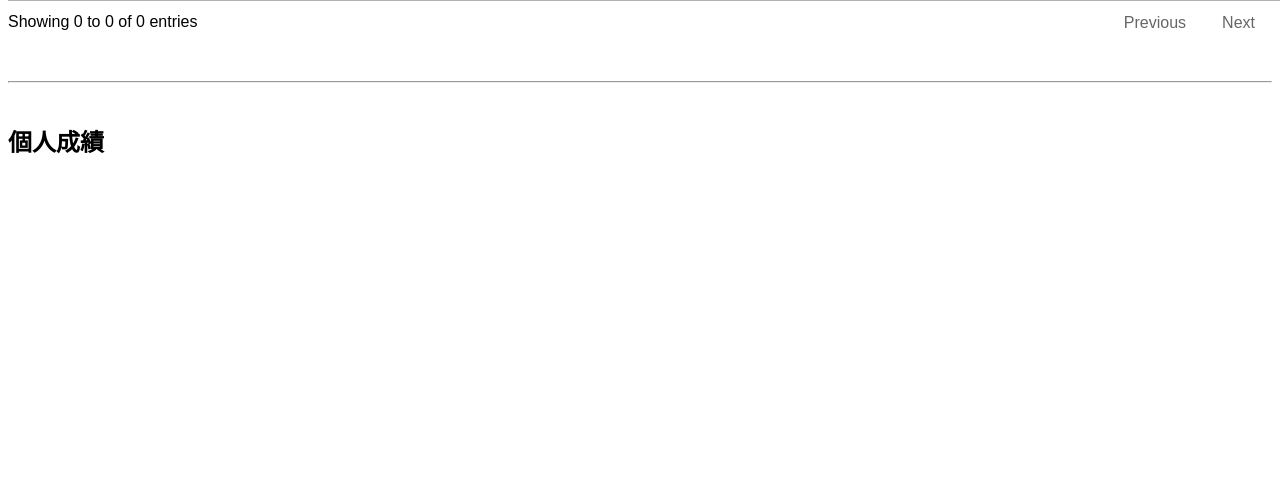
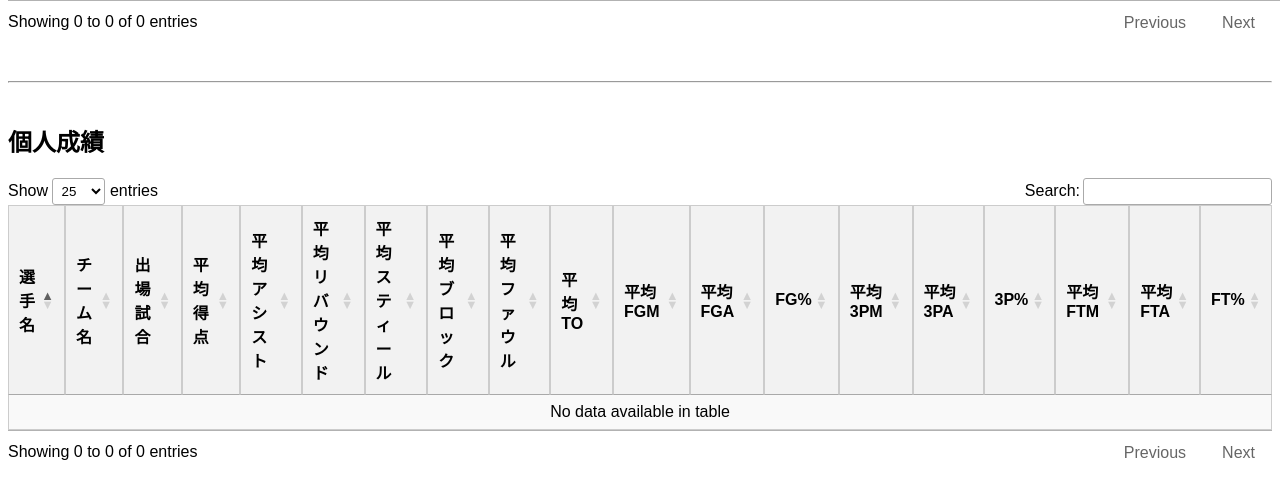
Before and after one commit to mito0612uni/NBA2K26-JPL, a Flask app: page /stats in a window 1280 px wide; the page is wider, and only the part inside the window is pictured. Shown: the part 311-800 px from the top of that part. Run offline with Flask 3, Linux system fonts and the light colour scheme; data that the repository does not hold is empty; some libraries are stand-ins or nearby versions.

Commit message:
Fix individual stats table in stats.html

```diff
--- a/templates/stats.html
+++ b/templates/stats.html
@@ -15,7 +15,6 @@
     <tbody>
       {% for team in team_stats %}
       <tr>
-        {# ★★★ ここを修正 team.name -> team.team_name ★★★ #}
         <td>{{ team.team_name }}</td>
         <td>{{ team.league }}</td>
         <td>{{ team.wins }}</td>
@@ -47,8 +46,43 @@
   <hr style="margin: 40px 0;">
 
   <h2>個人成績</h2>
+  {# ★★★ ここからが抜けていた部分です ★★★ #}
   <table id="individual-stats-table" class="display" style="width:100%">
-    </table>
+    <thead>
+      <tr>
+        <th>選手名</th><th>チーム名</th><th>出場試合</th><th>平均得点</th><th>平均アシスト</th>
+        <th>平均リバウンド</th><th>平均スティール</th><th>平均ブロック</th><th>平均ファウル</th>
+        <th>平均TO</th><th>平均FGM</th><th>平均FGA</th><th>FG%</th><th>平均3PM</th>
+        <th>平均3PA</th><th>3P%</th><th>平均FTM</th><th>平均FTA</th><th>FT%</th>
+      </tr>
+    </thead>
+    <tbody>
+      {% for stat in individual_stats %}
+      <tr>
+        <td>{{ stat.player_name }}</td>
+        <td>{{ stat.team_name }}</td>
+        <td>{{ stat.games_played }}</td>
+        <td>{{ "%.1f"|format(stat.avg_pts) }}</td>
+        <td>{{ "%.1f"|format(stat.avg_ast) }}</td>
+        <td>{{ "%.1f"|format(stat.avg_reb) }}</td>
+        <td>{{ "%.1f"|format(stat.avg_stl) }}</td>
+        <td>{{ "%.1f"|format(stat.avg_blk) }}</td>
+        <td>{{ "%.1f"|format(stat.avg_foul) }}</td>
+        <td>{{ "%.1f"|format(stat.avg_turnover) }}</td>
+        <td>{{ "%.1f"|format(stat.avg_fgm) }}</td>
+        <td>{{ "%.1f"|format(stat.avg_fga) }}</td>
+        <td>{{ "%.1f"|format(stat.fg_pct) }}</td>
+        <td>{{ "%.1f"|format(stat.avg_three_pm) }}</td>
+        <td>{{ "%.1f"|format(stat.avg_three_pa) }}</td>
+        <td>{{ "%.1f"|format(stat.three_p_pct) }}</td>
+        <td>{{ "%.1f"|format(stat.avg_ftm) }}</td>
+        <td>{{ "%.1f"|format(stat.avg_fta) }}</td>
+        <td>{{ "%.1f"|format(stat.ft_pct) }}</td>
+      </tr>
+      {% endfor %}
+    </tbody>
+  </table>
+  {# ★★★ ここまで ★★★ #}
 {% endblock %}
 
 {% block scripts %}
```
